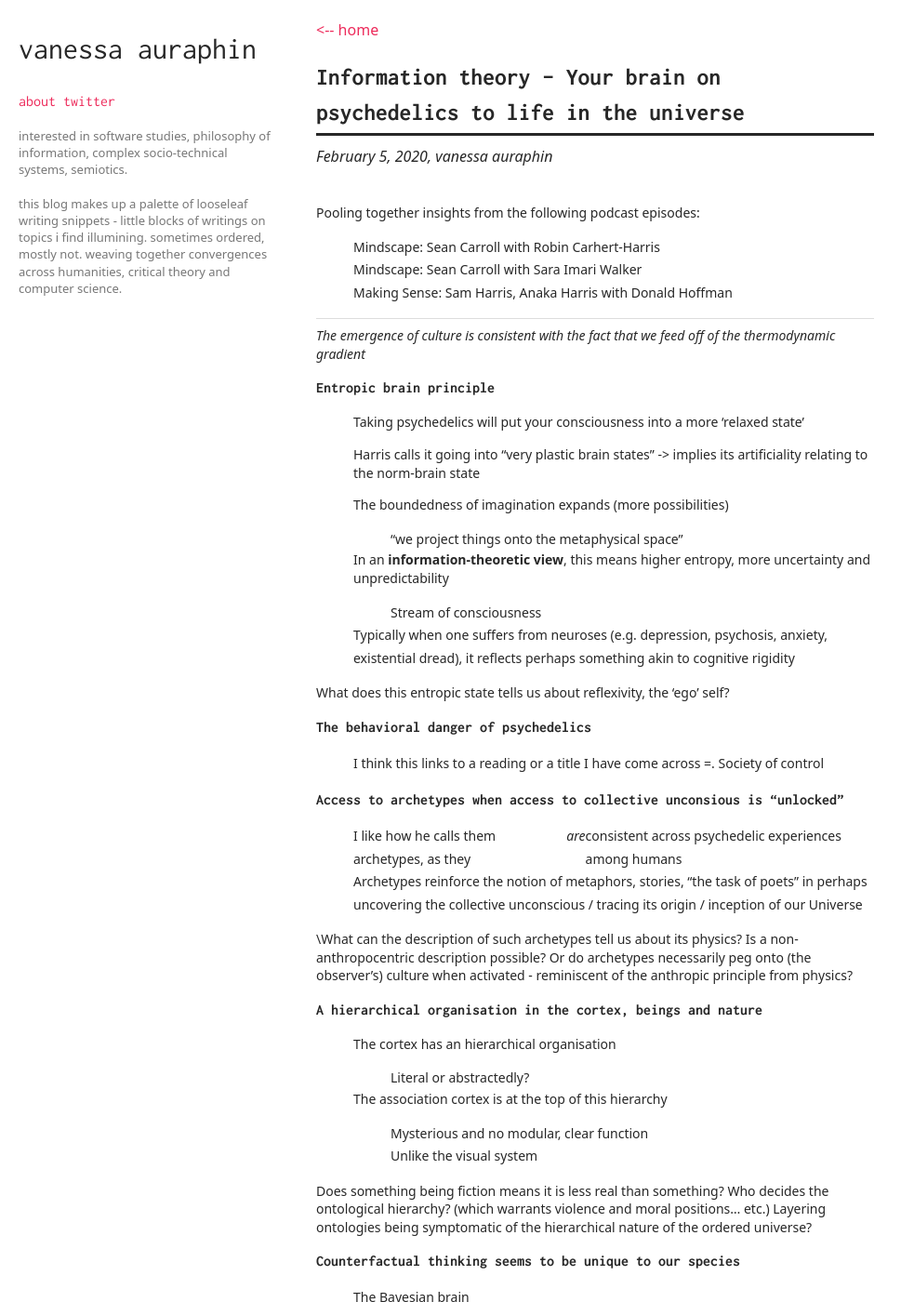
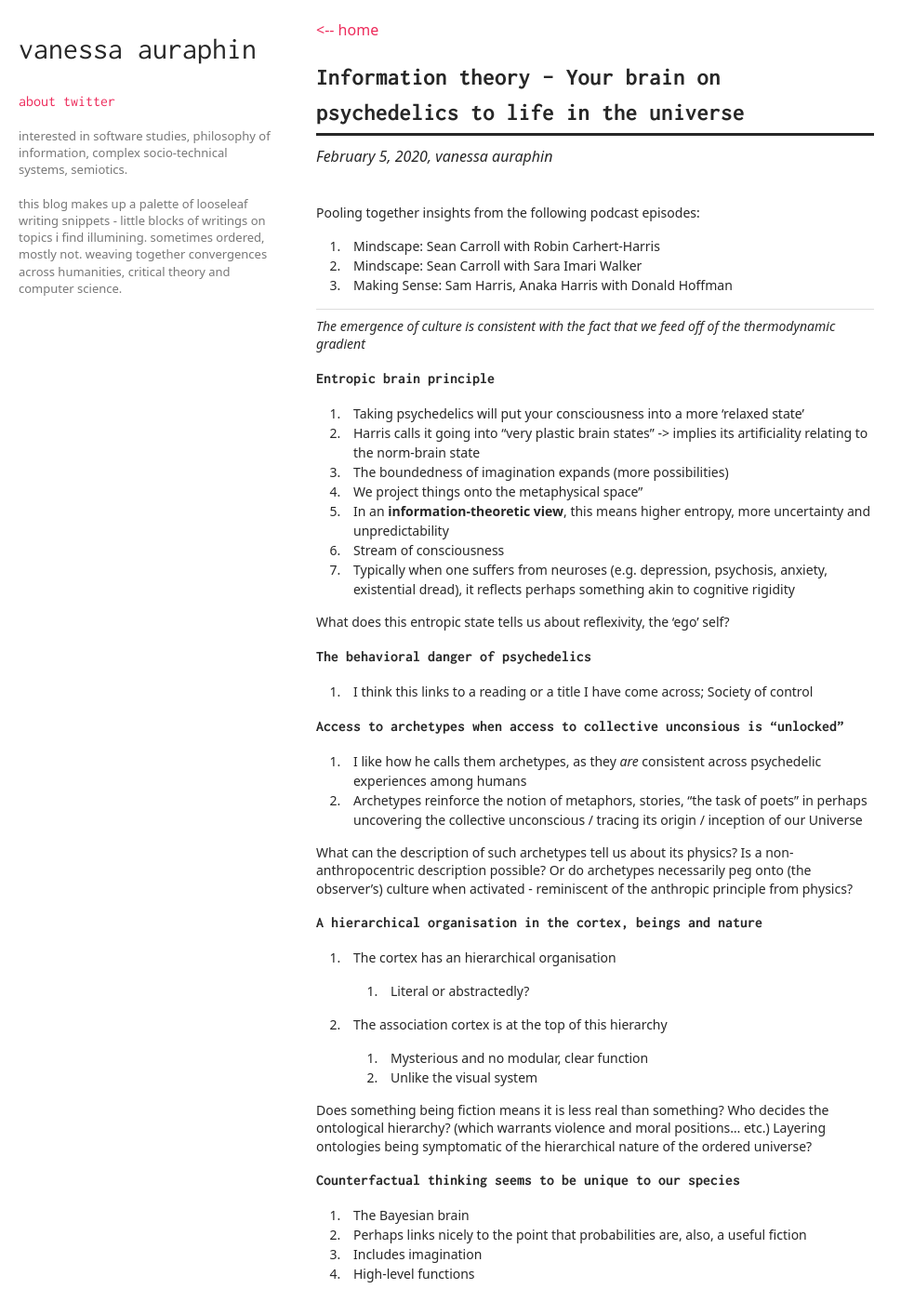
Before and after one commit to litepalette/litepalette.github.io, a Jekyll site: the page built from _posts/2020-02-05-information-theoretic-HMC.md, in a window 1280 px wide and 1400 px high. Shown: the whole window at 93% size, without its empty margins (0-983 px from the left). Built offline with Jekyll 4.4.1, drawn with Linux system fonts in a browser that asks for light colours; some of the changed text lies outside the part shown.

Commit message:
new changes

```diff
--- a/_layouts/post.html
+++ b/_layouts/post.html
@@ -2,7 +2,7 @@
 layout: default
 ---
 
-<div class="blog">
+<div class="post">
 	<div class="post__back">
     	<a href="/">&lt;-- home</a>
     </div>
--- a/_posts/2020-02-05-information-theoretic-HMC.md
+++ b/_posts/2020-02-05-information-theoretic-HMC.md
@@ -20,35 +20,35 @@
 ### **Entropic brain principle**
 
 * Taking psychedelics will put your consciousness into a more 'relaxed state'
-
-- Harris calls it going into "very plastic brain states" -> implies its artificiality relating to the norm-brain state
-
-- The boundedness of     imagination expands (more possibilities)
-
-- - "we project things    onto the metaphysical space"
-
-- In an **information-theoretic view**, this means higher     entropy, more uncertainty and unpredictability
-
-- - Stream of consciousness
-
-- Typically when one suffers     from neuroses (e.g. depression, psychosis, anxiety, existential dread), it     reflects perhaps something akin to cognitive rigidity
+* Harris calls it going into "very plastic brain states" -> implies its artificiality relating to the norm-brain state
+* The boundedness of imagination expands (more possibilities)
+* We project things onto the metaphysical space"
+* In an **information-theoretic view**, this means higher     entropy, more uncertainty and unpredictability
+* Stream of consciousness
+* Typically when one suffers from neuroses (e.g. depression, psychosis, anxiety, existential dread), it     reflects perhaps something akin to cognitive rigidity
 
  What does this entropic state tells us about reflexivity, the 'ego' self?
 
 
 
+
+
 ### **The behavioral danger of psychedelics**
 
-- I think this links to a  reading or a title I have come across =. Society of control
+- I think this links to a  reading or a title I have come across; Society of control
+
+
 
 
 
 ### **Access to archetypes when access to collective unconsious is "unlocked"**
 
 - I like how he calls them archetypes, as they *are* consistent across psychedelic experiences among humans
-- Archetypes reinforce the notion of metaphors, stories, "the task of poets" in perhaps     uncovering the collective unconscious / tracing its origin / inception of     our Universe
+- Archetypes reinforce the notion of metaphors, stories, "the task of poets" in perhaps uncovering the collective unconscious / tracing its origin / inception of our Universe
 
-\What can the description of such archetypes tell us about its physics? Is a non-anthropocentric description possible? Or do archetypes necessarily peg onto (the observer's) culture when activated - reminiscent of the anthropic principle from physics?
+What can the description of such archetypes tell us about its physics? Is a non-anthropocentric description possible? Or do archetypes necessarily peg onto (the observer's) culture when activated - reminiscent of the anthropic principle from physics?
+
+
 
 
 
@@ -56,14 +56,18 @@
 
 - The cortex has an hierarchical organisation
 
-- - Literal or abstractedly?
+  - Literal or abstractedly?
+
+
 
 - The association cortex is at the top of this hierarchy
 
-- - Mysterious and no modular, clear function
+  - Mysterious and no modular, clear function
   - Unlike the visual system
 
 Does something being fiction means it is less real than something? Who decides the ontological hierarchy? (which warrants violence and moral positions… etc.) Layering ontologies being symptomatic of the hierarchical nature of the ordered universe?
+
+
 
 
 
@@ -76,9 +80,14 @@
 
 
 
+
+
+
 ### **Causality**
 
-- Causality can be an (epiphenomenon?) illusion, a **useful fiction for the deeper theory of reality**
+- Causality can be an (epiphenomenon?) illusion, a useful fiction for the deeper theory of reality
+
+
 
 
 
@@ -86,6 +95,6 @@
 
 - Low level VS high level processes **Emergence**
 
-- - I feel I've read things on this somewhere - representation and intentions being higher level      brain processes that would correlate to their (physical) neural substrates
+- I feel I've read things on this somewhere - representation and intentions being higher level      brain processes that would correlate to their (physical) neural substrates
 
 * The claim that higher level processes emerges out of lower level physical processes have been     challenged
--- a/assets/css/main.scss
+++ b/assets/css/main.scss
@@ -52,11 +52,14 @@
 	text-align: center;
 }
 ul, ol {
-	list-style-type: circle-black;
+	list-style: circle-black;
+
 	li {
 		padding-left: 10px;
-		line-height: 1.4;
+		line-height: 1.5;
 	}
+
+
 }
 blockquote {
 	border-left: 15px solid #ddd;
@@ -165,7 +168,6 @@
 		border-bottom: 3px solid $color-black;
 	}
 	ul li {
-		list-style-type: circle-black;
 		display: flex;
 		line-height: 1.75;
 
@@ -265,24 +267,31 @@
 			}
 		}
 		ul {
-			list-style-type: circle-black;
+			list-style: circle-black;
+			display: list-items;
 			margin-left: 30px;
+			line-height: 1.5;
+
 		}
 		ol {
-			list-style-type: circle-black;
+			display: list-items;
 			margin-left: 40px;
 		}
 		ul, ol {
-			list-style-type: circle-black;
+
 			font-size: 14px;
 			margin-bottom: 15px;
+			line-height: 1.5;
+
 			li {
 				@media screen and (max-width: $br) {
 					padding: 10px 0 10px 0;
 				}
 			}
-			ul {
+			ul li {
 				margin-bottom: 0;
+				line-height: 1.5;
+
 			}
 			@media screen and (max-width: $br) {
 				margin-left: 20px;
```
Also changed, not shown: 4 other files.
